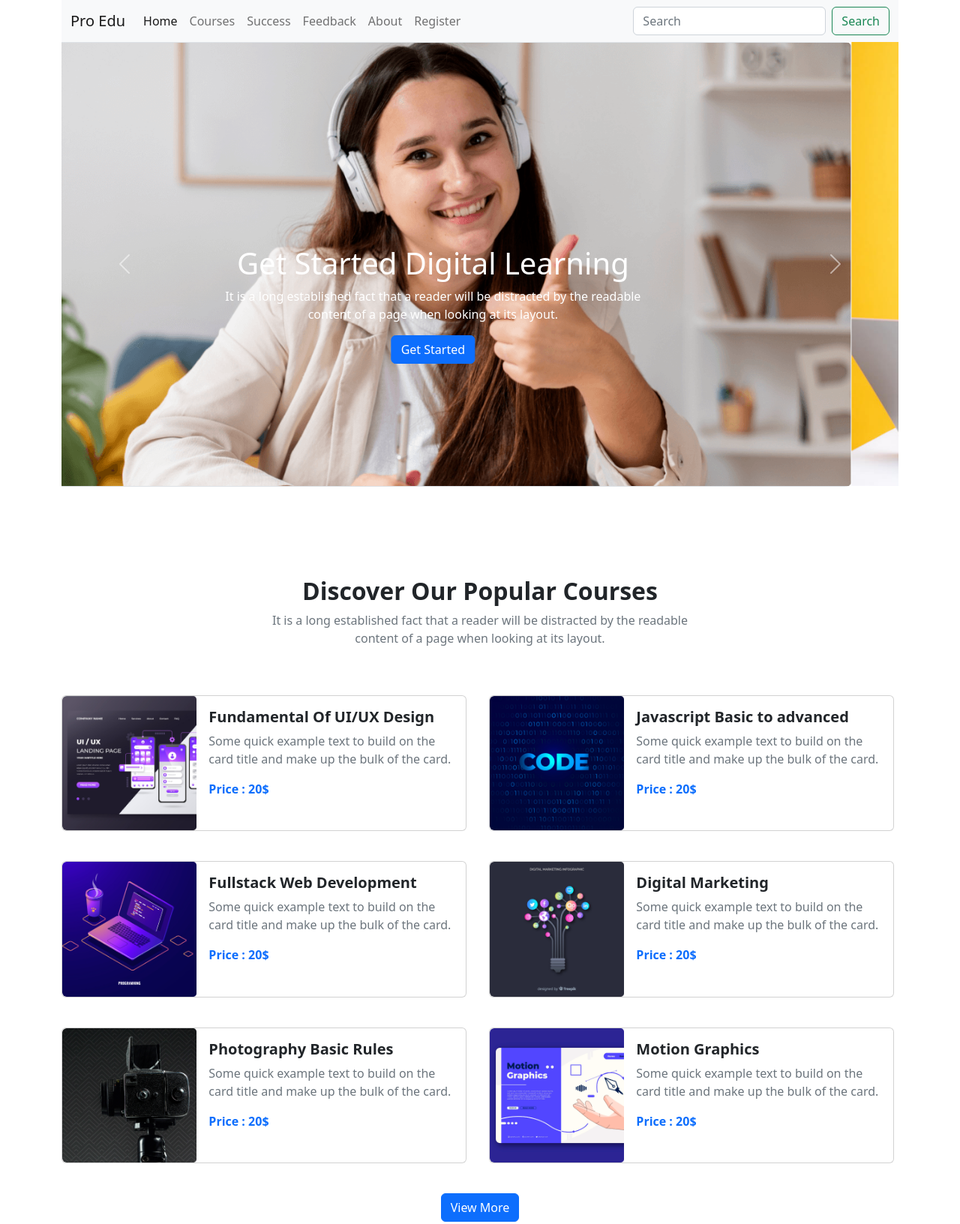
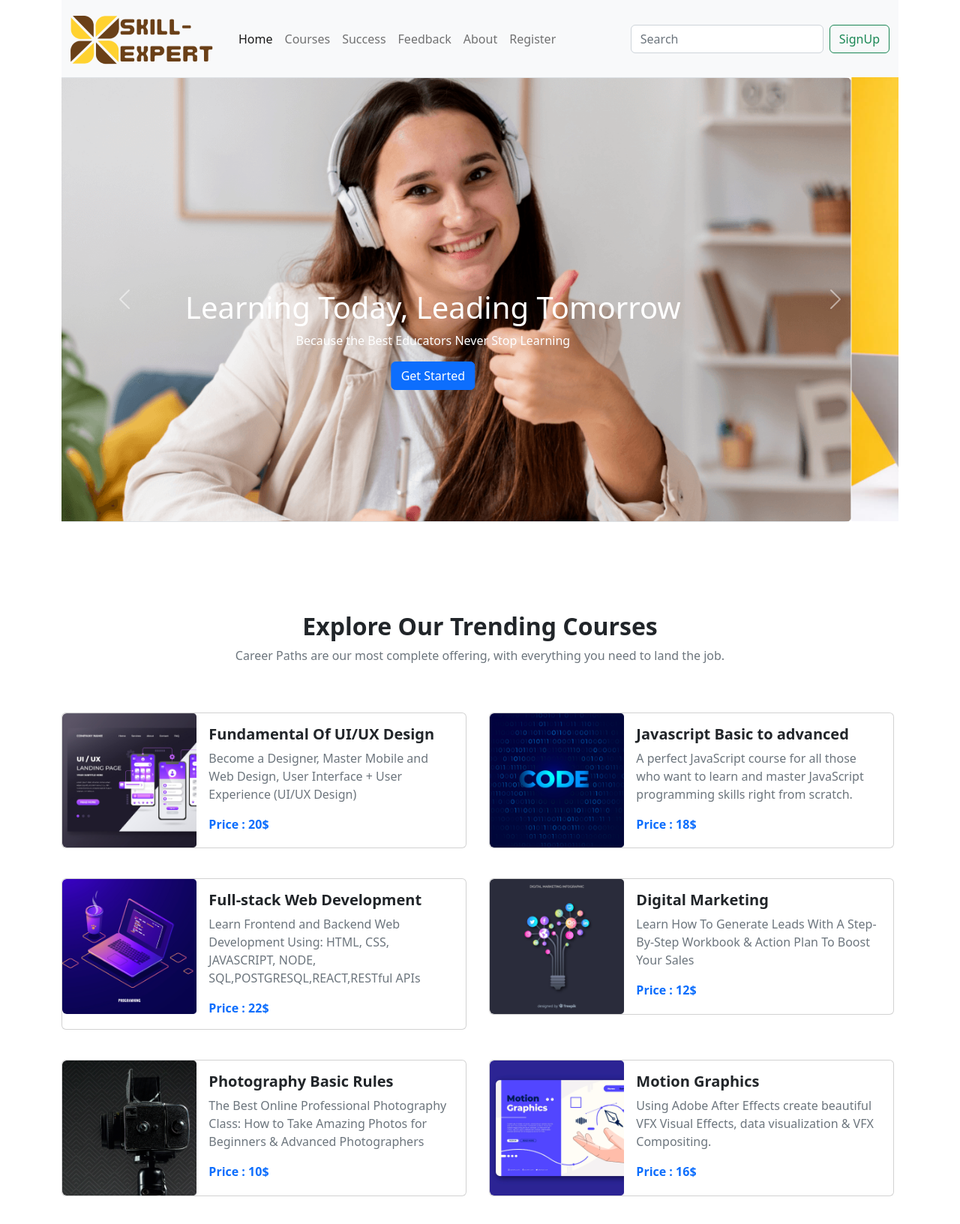
Before and after one commit to NusratNasir/bootstrap-assignment, a plain HTML site: page index.html in a window 1280 px wide. Shown: the top 1632 px of the page at 75% size. Drawn offline with nearby package versions, Linux system fonts and the light colour scheme.

Commit message:
content text change

```diff
--- a/index.html
+++ b/index.html
@@ -5,7 +5,7 @@
     <meta charset="UTF-8">
     <meta http-equiv="X-UA-Compatible" content="IE=edge">
     <meta name="viewport" content="width=device-width, initial-scale=1.0">
-    <title>Document</title>
+    <title>Skill Expert</title>
     <script src="https://kit.fontawesome.com/5ff63e2fa0.js" crossorigin="anonymous"></script>
     <link href="https://cdn.jsdelivr.net/npm/bootstrap@5.2.0/dist/css/bootstrap.min.css" rel="stylesheet"
         integrity="sha384-gH2yIJqKdNHPEq0n4Mqa/HGKIhSkIHeL5AyhkYV8i59U5AR6csBvApHHNl/vI1Bx" crossorigin="anonymous">
@@ -16,7 +16,9 @@
         <!-- navbar section  -->
         <nav class="navbar navbar-expand-lg navbar-light bg-light">
             <div class="container">
-                <a class="navbar-brand" href="#">Pro Edu</a>
+                <a class="navbar-brand" href="#">
+                    <img src="images/Skill-Expert.png" alt="">
+                </a>
                 <button class="navbar-toggler" type="button" data-bs-toggle="collapse"
                     data-bs-target="#navbarSupportedContent" aria-controls="navbarSupportedContent"
                     aria-expanded="false" aria-label="Toggle navigation">
@@ -45,7 +47,7 @@
                     </ul>
                     <form class="d-flex">
                         <input class="form-control me-2" type="search" placeholder="Search" aria-label="Search">
-                        <button class="btn btn-outline-success" type="submit">Search</button>
+                        <button class="btn btn-outline-success" type="submit">SignUp</button>
                     </form>
                 </div>
             </div>
@@ -60,10 +62,9 @@
                         <div
                             class="carousel-caption d-flex flex-column justify-content-center align-items-center h-75 ">
                             <div class="container text-center">
-                                <h1>Get Started Digital Learning</h1>
-                                <p>It is a long established fact that a reader will be distracted by the readable <br>
-                                    content of
-                                    a page when looking at its layout.</p>
+                                <h1>Learning Today, Leading Tomorrow</h1>
+                                <p>Because the Best Educators
+                                    Never Stop Learning</p>
                                 <button class="btn btn-primary">Get Started</button>
                             </div>
                         </div>
@@ -71,20 +72,18 @@
                     <div class="carousel-item">
                         <img src="images/cover/cover-2.png" class="d-block w-100" alt="...">
                         <div class="carousel-caption d-flex flex-column justify-content-center align-items-center h-75">
-                            <h1>Get Started Digital Learning</h1>
-                            <p>It is a long established fact that a reader will be distracted by the readable <br>
-                                content of
-                                a page when looking at its layout.</p>
+                            <h1>Learning Today, Leading Tomorrow</h1>
+                            <p>Because the Best Educators
+                                Never Stop Learning</p>
                             <button class="btn btn-primary">Get Started</button>
                         </div>
                     </div>
                     <div class="carousel-item">
                         <img src="images/cover/cover-3.png" class="d-block w-100" alt="...">
                         <div class="carousel-caption d-flex flex-column justify-content-center align-items-center h-75">
-                            <h1>Get Started Digital Learning</h1>
-                            <p>It is a long established fact that a reader will be distracted by the readable <br>
-                                content of
-                                a page when looking at its layout.</p>
+                            <h1>Learning Today, Leading Tomorrow</h1>
+                            <p>Because the Best Educators
+                                Never Stop Learning</p>
                             <button class="btn btn-primary">Get Started</button>
                         </div>
                     </div>
@@ -108,10 +107,8 @@
         <!-- courses section  -->
         <section class="container my-5" id="courses">
             <div class="py-5 text-center">
-                <h2 class="fw-bold">Discover Our Popular Courses</h2>
-                <p class="text-muted">It is a long established fact that a reader will be distracted by the readable
-                    <br> content of a page when
-                    looking at its layout.
+                <h2 class="fw-bold">Explore Our Trending Courses</h2>
+                <p class="text-secondary">Career Paths are our most complete offering, with everything you need to land the job.
                 </p>
             </div>
             <div class="row row-cols-1 row-cols-md-1 row-cols-lg-2 g-4">
@@ -124,8 +121,7 @@
                             <div class="col-md-8">
                                 <div class="card-body">
                                     <h5 class="card-title fw-bold">Fundamental Of UI/UX Design</h5>
-                                    <p class="card-text text-muted">Some quick example text to build on the card title
-                                        and make up the bulk of the card.</p>
+                                    <p class="card-text text-secondary">Become a Designer, Master Mobile and Web Design, User Interface + User Experience (UI/UX Design)</p>
                                     <p class="card-text text-primary fw-bolder">Price : 20$</p>
                                 </div>
                             </div>
@@ -141,9 +137,8 @@
                             <div class="col-md-8">
                                 <div class="card-body">
                                     <h5 class="card-title fw-bold">Javascript Basic to advanced</h5>
-                                    <p class="card-text text-muted">Some quick example text to build on the card title
-                                        and make up the bulk of the card.</p>
-                                    <p class="card-text text-primary fw-bolder">Price : 20$</p>
+                                    <p class="card-text text-secondary">A perfect JavaScript course for all those who want to learn and master JavaScript programming skills right from scratch.</p>
+                                    <p class="card-text text-primary fw-bolder">Price : 18$</p>
                                 </div>
                             </div>
                         </div>
@@ -157,10 +152,9 @@
                             </div>
                             <div class="col-md-8">
                                 <div class="card-body">
-                                    <h5 class="card-title fw-bold">Fullstack Web Development</h5>
-                                    <p class="card-text text-muted">Some quick example text to build on the card title
-                                        and make up the bulk of the card.</p>
-                                    <p class="card-text text-primary fw-bolder">Price : 20$</p>
+                                    <h5 class="card-title fw-bold">Full-stack Web Development</h5>
+                                    <p class="card-text text-secondary">Learn Frontend and Backend Web Development Using: HTML, CSS, JAVASCRIPT, NODE, SQL,POSTGRESQL,REACT,RESTful APIs</p>
+                                    <p class="card-text text-primary fw-bolder">Price : 22$</p>
                                 </div>
                             </div>
                         </div>
@@ -175,9 +169,8 @@
                             <div class="col-md-8">
                                 <div class="card-body">
                                     <h5 class="card-title fw-bold">Digital Marketing</h5>
-                                    <p class="card-text text-muted">Some quick example text to build on the card title
-                                        and make up the bulk of the card.</p>
-                                    <p class="card-text text-primary fw-bolder">Price : 20$</p>
+                                    <p class="card-text text-secondary">Learn How To Generate Leads With A Step-By-Step Workbook & Action Plan To Boost Your Sales</p>
+                                    <p class="card-text text-primary fw-bolder">Price : 12$</p>
                                 </div>
                             </div>
                         </div>
@@ -192,9 +185,8 @@
                             <div class="col-md-8">
                                 <div class="card-body">
                                     <h5 class="card-title fw-bold">Photography Basic Rules</h5>
-                                    <p class="card-text text-muted">Some quick example text to build on the card title
-                                        and make up the bulk of the card.</p>
-                                    <p class="card-text text-primary fw-bolder">Price : 20$</p>
+                                    <p class="card-text text-secondary">The Best Online Professional Photography Class: How to Take Amazing Photos for Beginners & Advanced Photographers</p>
+                                    <p class="card-text text-primary fw-bolder">Price : 10$</p>
                                 </div>
                             </div>
                         </div>
@@ -209,9 +201,8 @@
                             <div class="col-md-8">
                                 <div class="card-body">
                                     <h5 class="card-title fw-bold">Motion Graphics</h5>
-                                    <p class="card-text text-muted">Some quick example text to build on the card title
-                                        and make up the bulk of the card.</p>
-                                    <p class="card-text text-primary fw-bolder">Price : 20$</p>
+                                    <p class="card-text text-secondary">Using Adobe After Effects create beautiful VFX Visual Effects, data visualization & VFX Compositing.</p>
+                                    <p class="card-text text-primary fw-bolder">Price : 16$</p>
                                 </div>
                             </div>
                         </div>
@@ -233,12 +224,8 @@
                 <div class="col-lg-7 d-flex align-items-center">
                     <div class="p-4">
                         <h2 class="fw-bold fs-1">Explore The elearning Institute</h2>
-                        <p class="text-muted">There are many variations of passages of Lorem Ipsum available, but the
-                            majority have suffered alteration in some form, by injected humour, or randomised words
-                            which don't look even slightly believable. If you are going to use a passage of Lorem Ipsum,
-                            you need to be sure.</p>
-                        <p class="text-muted">Anything embarrassing hidden in the middle of text. All the Lorem Ipsum
-                            generators on the Internet tend to repeat predefined.</p>
+                        <p class="text-secondary"><strong>Skill-Expert</strong> was launched on the premise that everyone deserves access to a world-class education. In 2009, we built the first collection of free online college courses from the world's top universities. The world of open education has exploded since then, so today our curated lists of online courses are hand selected by our staff to show you the very best offerings by subject area. </p>
+                        <p class="text-secondary">We also make sure there is something for everyone: whether you want to explore a new topic or advance in your current field, we bring the amazing world of academia to you for free.</p>
                         <div class=" row row-cols-lg-3 row-cols-md-2 row-cols-2 g-1">
                             <div>
                                 <h1 class="fw-bold">3.2K+</h1>
@@ -265,12 +252,13 @@
             <div class="row bg-primary rounded-3 text-white align-items-center p-5">
                 <div class="col-lg-6 col-md-12 col-12">
                     <h1>Ready to join?</h1>
-                    <p>It is a long established fact that a reader will be distracted by the readable content of a page
-                        when looking at its layout.</p>
+                    <p>Get updates on new courses.</p>
                 </div>
                 <div class="col-lg-3"></div>
                 <div class="col-lg-3 col-md-12 col-12">
-                    <button class="btn btn-light text-primary fw-bold">Register Now</button>
+                    <button class="btn btn-light text-primary fw-bold">Register Now
+
+                    </button>
                 </div>
             </div>
             <br>
@@ -280,8 +268,8 @@
         <section class="container my-5" id="success">
             <div>
                 <h2>Meet Our Successfull Students</h2>
-                <p class="text-muted">It is a long established fact that a reader will be distracted by the readable
-                    content of a page when looking at its layout.</p>
+                <p class="text-secondary">Your story is unique. Read on for stories of real students who know this first-hand,
+                <br> and get inspired to create your own student success story!</p>
             </div>
             <div class="row row-cols-1 row-cols-md-4 g-4">
                 <div class="col">
@@ -331,8 +319,7 @@
         <section class="container my-5" id="feedback">
             <div class="text-center p-4">
                 <h2>Some Students Feedback</h2>
-                <p class="text-muted">It is a long established fact that a reader will be distracted by the readable
-                    content of a page when looking at its layout.</p>
+                <p class="text-muted">Learner Reviews & Feedback for Giving Helpful Feedback by Skill-Expert Institute.</p>
             </div>
             <div>
                 <div class="row">
@@ -351,11 +338,7 @@
                                 </div>
                             </div>
                             <div>
-                                <p class="text-secondary">There are many variations of passages of Lorem Ipsum
-                                    available,
-                                    but the majority have suffered alteration in some form, by injected humour, or
-                                    randomised words which don't look even slightly believable. If you are going to use
-                                    a passage of Lorem.</p>
+                                <p class="text-secondary">This course was short but very informative and very helpful for an aspiring leader like myself. It also helped me understand how to view or understand when I receive feedback. I highly recommend it!!</p>
                             </div>
                             <div class="d-flex align-items-center">
                                 <div class="p-2">
@@ -384,11 +367,7 @@
                                 </div>
                             </div>
                             <div>
-                                <p class="text-secondary">There are many variations of passages of Lorem Ipsum
-                                    available,
-                                    but the majority have suffered alteration in some form, by injected humour, or
-                                    randomised words which don't look even slightly believable. If you are going to use
-                                    a passage of Lorem.</p>
+                                <p class="text-secondary">TI enjoyed the course and learned a lot from it. The content is well organised and focused on practical situations. I particularly enjoyed the bits of psychological research shared in the content.</p>
                             </div>
                             <div class="d-flex align-items-center">
                                 <div class="p-2">
@@ -411,9 +390,7 @@
         <section style="width:700px ;" class="container my-5">
             <div class="text-center p-4">
                 <h2>Frequently Asked Questions</h2>
-                <p> It is a long established fact that a reader will be distracted by the readable content of a page
-                    when
-                    looking at its layout.</p>
+                <p class="text-secondary"> Many of the frequently asked questions about the Online Learning program are answered below.</p>
             </div>
             <div>
                 <div class="accordion" id="accordionExample">
```
Also changed, not shown: images/Skill-Expert.png (added).
